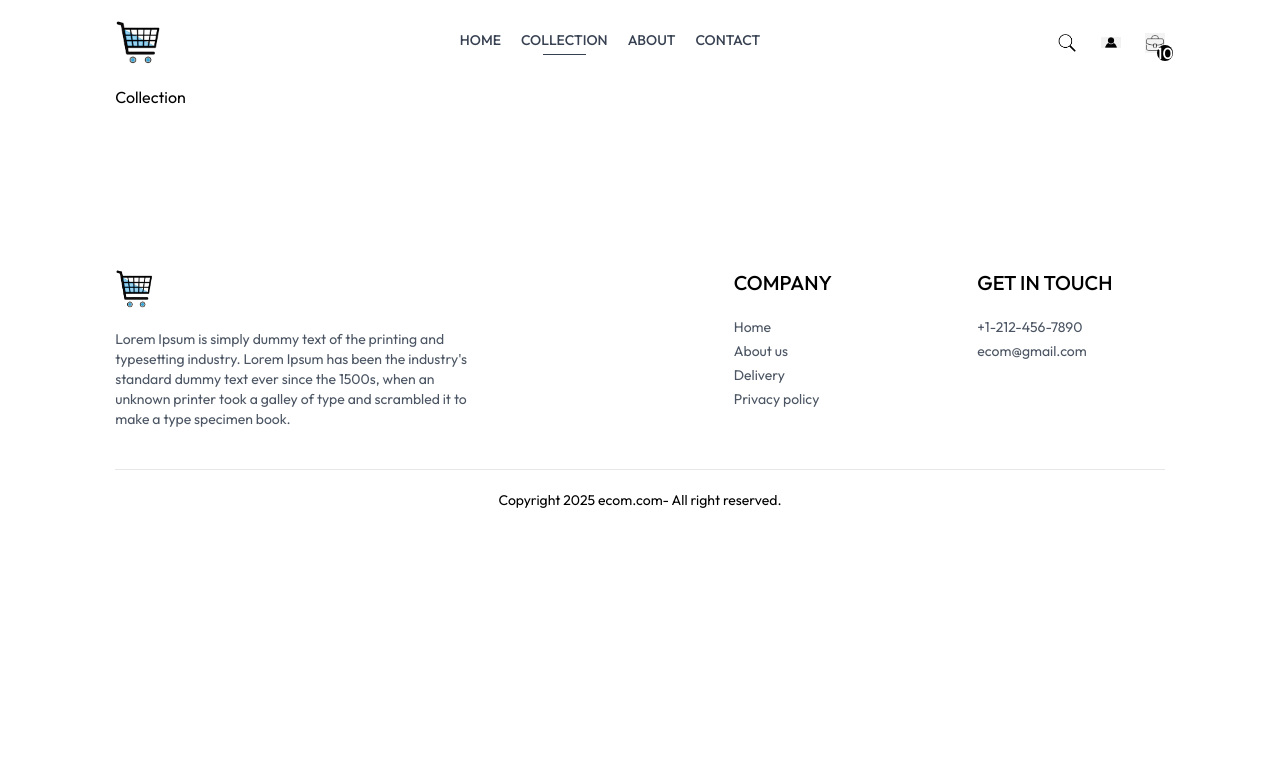
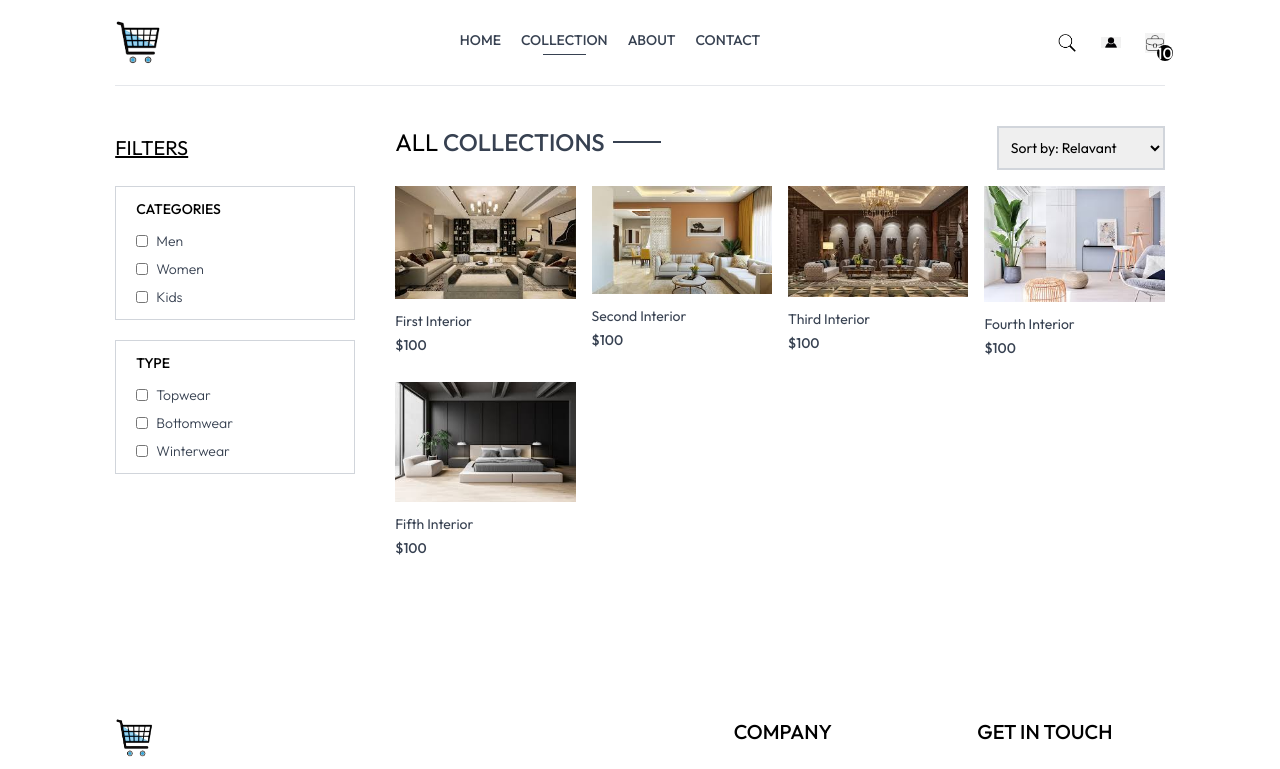
Before and after one commit to Leena72/Ecommerce, a React (Vite) app in the folder frontend/: page /collection in a window 1280 px wide. Shown: the top 769 px of the page. Built offline with nearby package versions, Linux system fonts and the light colour scheme.

Commit message:
collection page

```diff
--- a/frontend/src/pages/Collection.jsx
+++ b/frontend/src/pages/Collection.jsx
@@ -1,9 +1,96 @@
-import React from 'react'
+import React, { useContext, useEffect, useState } from "react";
+import { ShopContext } from "../context/ShopContext";
+import Title from "../components/Title";
+import ProductItem from "../pages/Product";
 
 const Collection = () => {
+  const { products } = useContext(ShopContext);
+  const [showFilter, setShowFilter] = useState(true);
+  const [filterProducts, SetFilterProducts] = useState([]);
+  useEffect(() => {
+    SetFilterProducts(products);
+  }, []);
+
   return (
-    <div>Collection</div>
-  )
-}
+    <div className="flex flex-col sm:flex-row gap-1 sm:gap-10 pt-10 border-t">
+      {/* filter options */}
+      <div className="min-w-60">
+        <p
+          onClick={() => setShowFilter(!showFilter)}
+          className="underline my-2 text-xl flex items-center cursor-pointer gap-2"
+        >
+          FILTERS
+        </p>
+        {/* Category Options */}
+        <div
+          className={`border border-gray-300 pl-5 py-3 mt-6 ${
+            showFilter ? "" : "hidden"
+          }`}
+        >
+          <p className="mb-3 text-sm font-medium">CATEGORIES</p>
+          <div className="flex flex-col gap-2 text-sm font-light text-gray-700">
+            <p className="flex gap-2">
+              <input className="w-3" type="checkbox" value={"Men"} /> Men
+            </p>
+            <p className="flex gap-2">
+              <input className="w-3" type="checkbox" value={"Women"} />
+              Women
+            </p>
+            <p className="flex gap-2">
+              <input className="w-3" type="checkbox" value={"Kids"} />
+              Kids
+            </p>
+          </div>
+        </div>
+        {/* Sub Category Options */}
+        <div
+          className={`border border-gray-300 pl-5 py-3 mt-5 ${
+            showFilter ? "" : "hidden"
+          }`}
+        >
+          <p className="mb-3 text-sm font-medium">TYPE</p>
+          <div className="flex flex-col gap-2 text-sm font-light text-gray-700">
+            <p className="flex gap-2">
+              <input className="w-3" type="checkbox" value={"Topwear"} />
+           Topwear
+            </p>
+            <p className="flex gap-2">
+              <input className="w-3" type="checkbox" value={"Bottomwear"} />
+              Bottomwear
+            </p>
+            <p className="flex gap-2">
+              <input className="w-3" type="checkbox" value={"Winterwear"} />
+              Winterwear
+            </p>
+          </div>
+        </div>
+      </div>
+      {/* Right Sided */}
+      <div className="flex-1 ">
+        <div className="flex justify-between text-base sm:text-2xl mb-4">
+          <Title text1={"ALL"} text2={"COLLECTIONS"} />
+          {/* Product Sort */}
+          <select className="border-2 border-gray-300 text-sm px-2">
+            <option value="relavent">Sort by: Relavant</option>
+            <option value="low-high">Sort by: Low to High</option>
+            <option value="high-low">SOrt by: High to Low</option>
+          </select>
+        </div>
+        {/* Map Products */}
+        <div className="grid grid-cols-2 md:grid-cols-3 lg:grid-cols-4 gap-4 gap-y-6">
+          {filterProducts.map((item, index) => (
+            <ProductItem
+              key={index}
+              id={item._id}
+              image={item.image}
+              name={item.name}
+              price={item.price}
+            />
+          ))}
+        </div>
+      </div>
+    </div>
+  );
+};
 
-export default Collection
+export default Collection;
```
